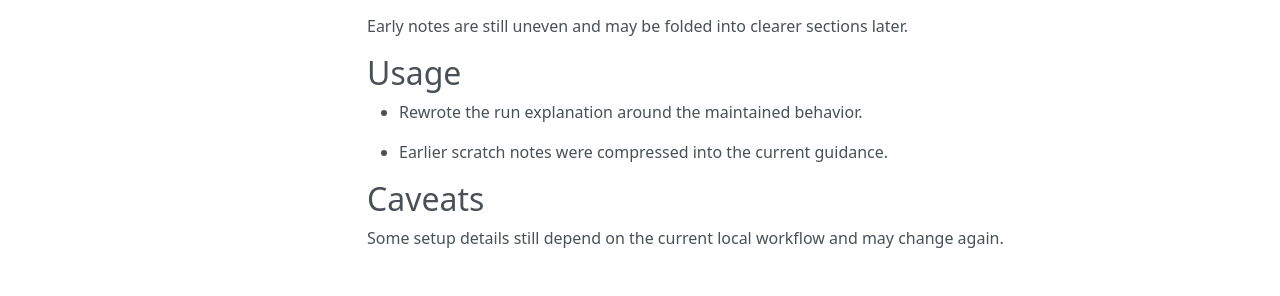
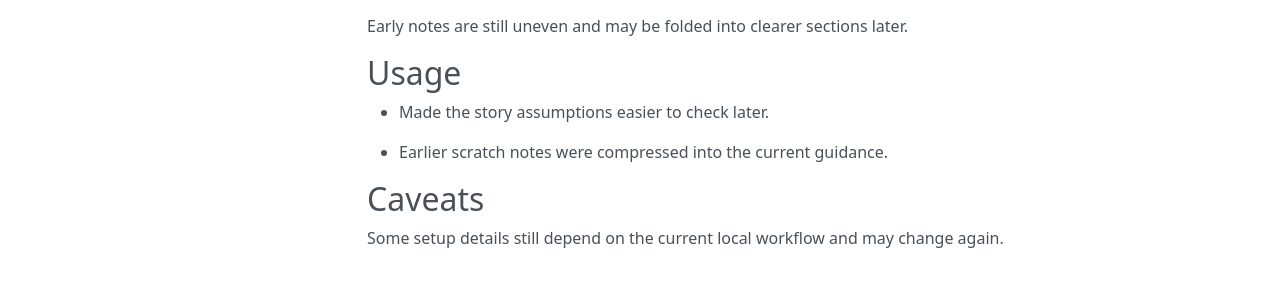
Before and after one commit to sebastianspicker/rae, an MkDocs documentation site: the page built from docs/README.md, in a window 1280 px wide. Shown: the part 340-636 px from the top of the page. Built offline with MkDocs 1.6.1, drawn with Linux system fonts in a browser that asks for light colours; nearby versions of some CDN libraries.

```diff
--- a/docs/README.md
+++ b/docs/README.md
@@ -11,7 +11,7 @@ This page keeps the current readme guidance concise after earlier rough notes.
 Early notes are still uneven and may be folded into clearer sections later.
 
 ## Usage
-- Rewrote the run explanation around the maintained behavior.
+- Made the story assumptions easier to check later.
 
 - Earlier scratch notes were compressed into the current guidance.
 
```
Also changed, not shown: docs/INDEX.md (+1 -1 lines).
